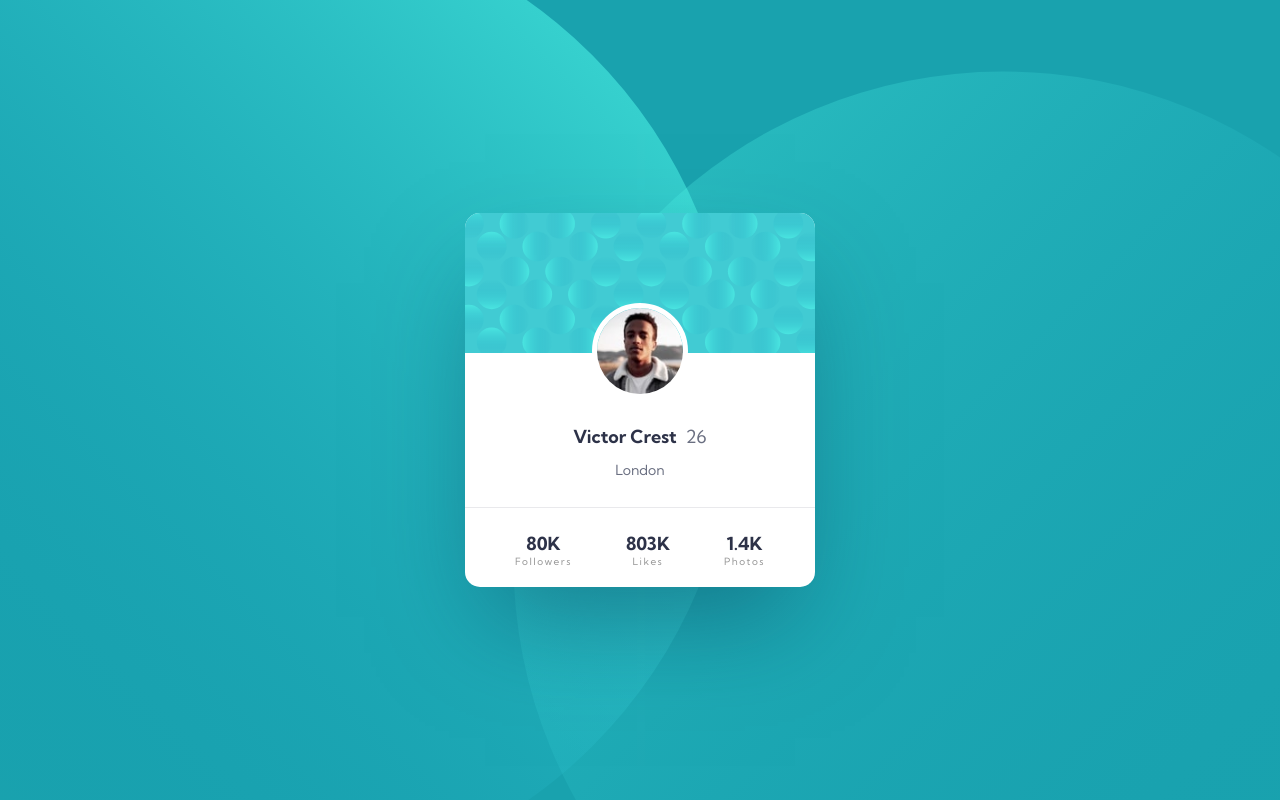
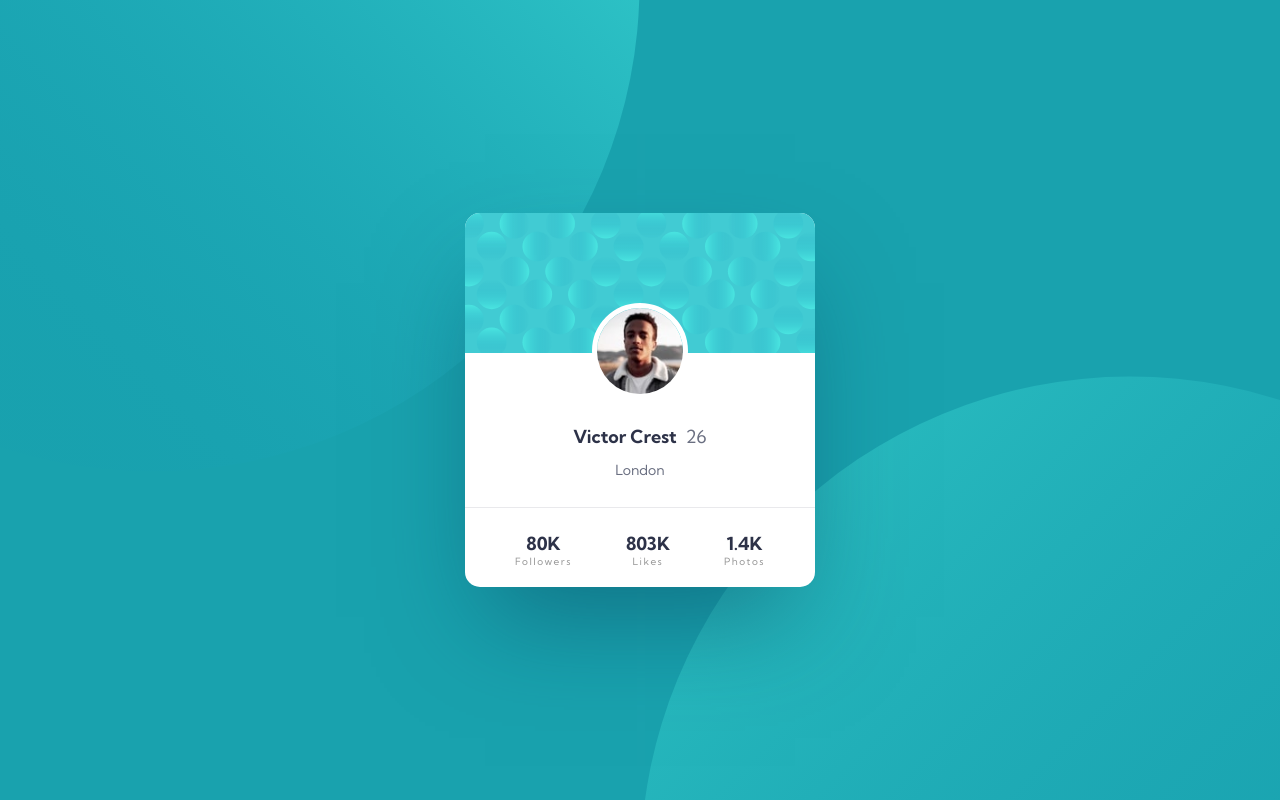
Before and after one commit to mertcanyurttas/profile-card-component, a plain HTML site: page index.html in a window 1280 px wide. Drawn offline with Linux system fonts and the light colour scheme.

Commit message:
Background images have been repositioned.

```diff
--- a/style.css
+++ b/style.css
@@ -24,7 +24,7 @@ body {
     background-color: var(--background-color);
     background-image: url(./images/background-image.svg), url(./images/background-image2.svg);
     background-repeat: no-repeat, no-repeat;
-    background-position: left -80% top 50%, right -70% bottom 140%;
+    background-position: right 50vw bottom 41vh, left 50vw top 47vh;
     display: flex;
     justify-content: center;
     align-items: center;
```
